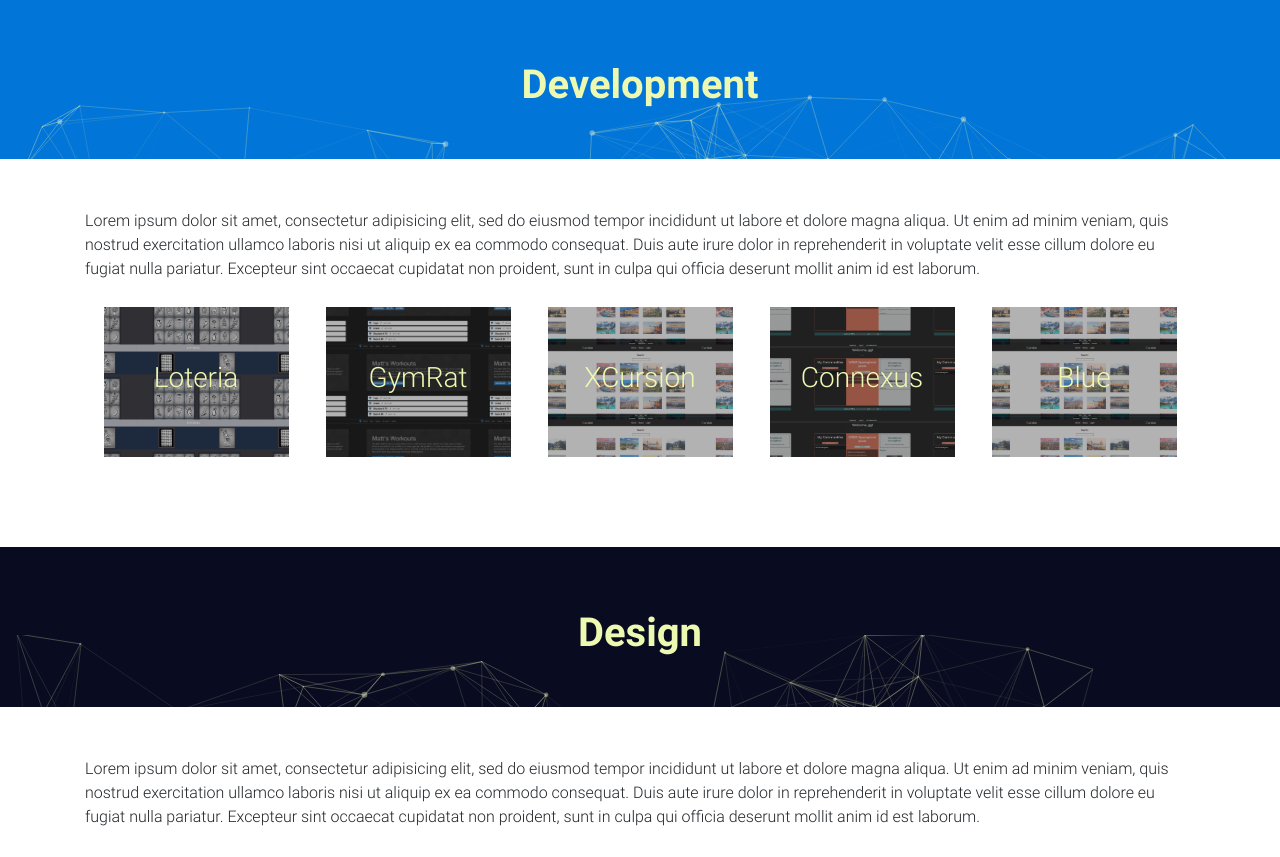
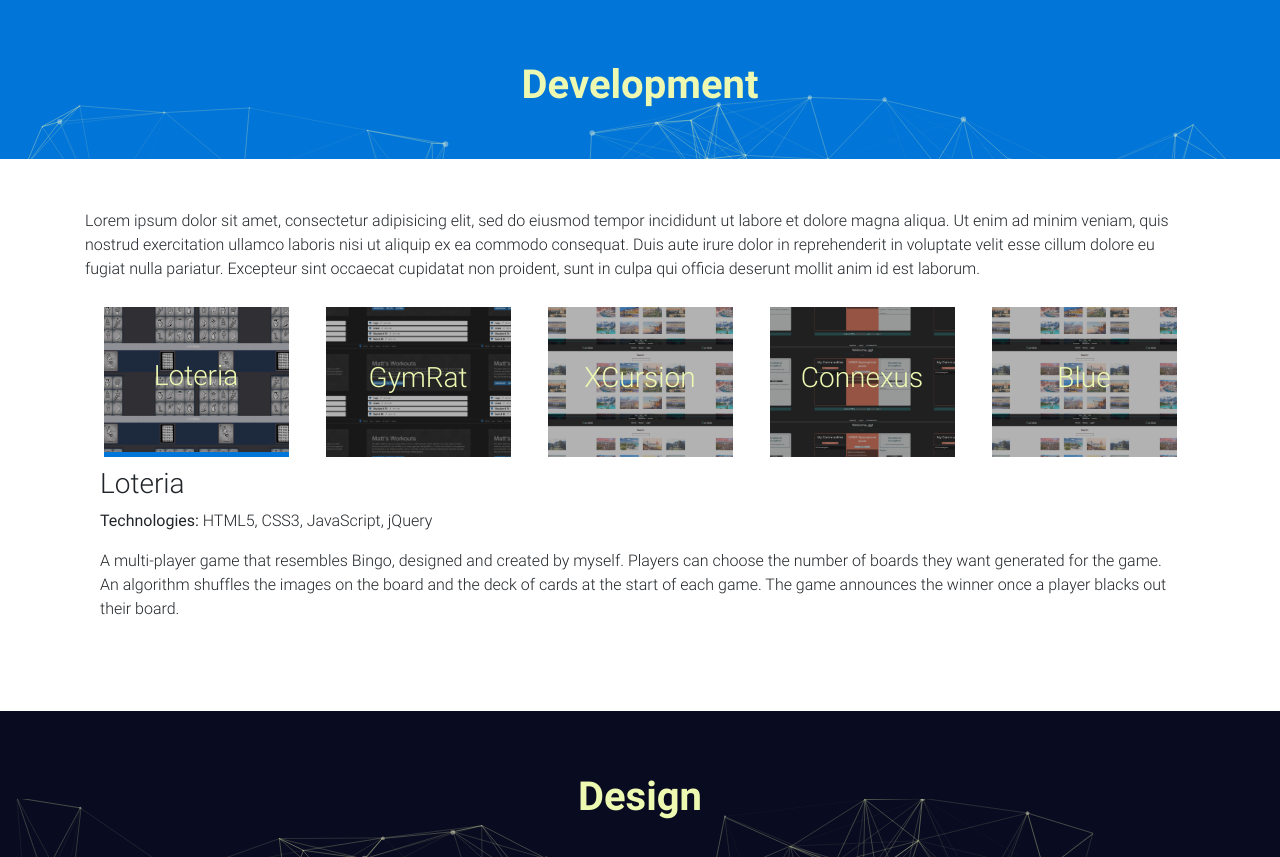
Before and after one commit to jnm2377/portfolio, a PHP site: page / in a window 1280 px wide. Shown: the part 1069-1926 px from the top of the page. Run offline with PHP 8.4, Linux system fonts and the light colour scheme; some libraries are stand-ins or nearby versions.

Commit message:
Set loteria as default project text displayed

```diff
--- a/css/style.css
+++ b/css/style.css
@@ -96,7 +96,7 @@ section {
   color: #edf8b1;
 }
 
-.showText > .container {
+#p2-txt, #p3-txt, #p4-txt, #p5-txt {
   display: none;
 }
 
--- a/index.html
+++ b/index.html
@@ -71,7 +71,7 @@
         </div>
 
         <div class="row">
-          <div class="view col-md-2 hm-black-light dev-img wow flipInX" id="proj1" style="background-image: url('dev-img/loteria2.png');">
+          <div class="view col-md-2 hm-black-light dev-img wow flipInX clicked-dev-img" id="proj1" style="background-image: url('dev-img/loteria2.png');">
             <div class="mask flex-center">
               <h3 class="dev-text">Loteria</h3>
             </div>
@@ -103,7 +103,7 @@
         </div>
 
         <div class="showText">
-          <div class="container" id="p1-txt">
+          <div class="container clickedText" id="p1-txt">
             <h3>Loteria</h3>
             <p><strong>Technologies:</strong> HTML5, CSS3, JavaScript, jQuery</p>
             <p>A multi-player game that resembles Bingo, designed and created by myself. Players can choose the number of boards they want generated for the game. An algorithm shuffles the images on the board and the deck of cards at the start of each game. The game announces the winner once a player blacks out their board.</p>
```
